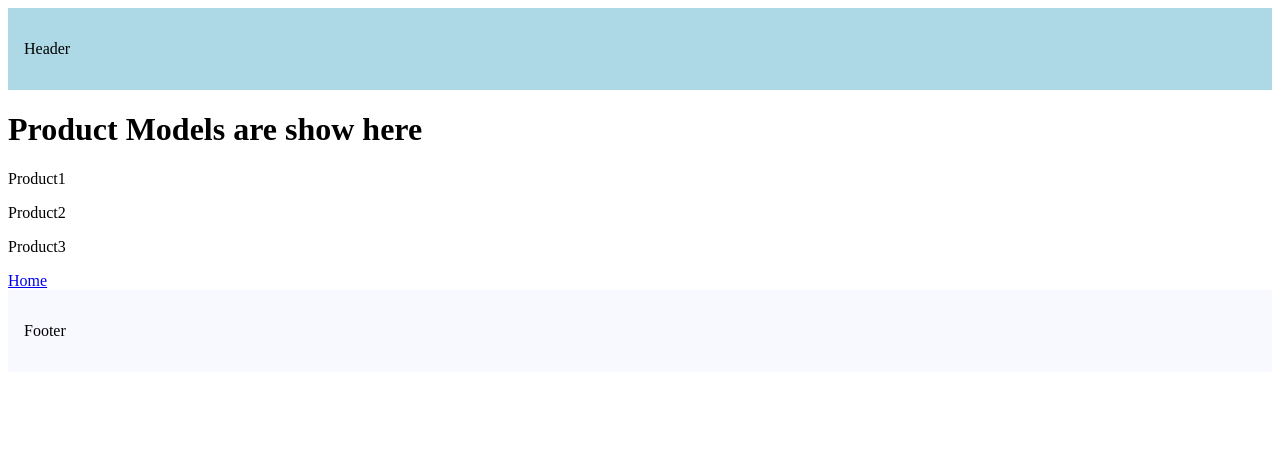
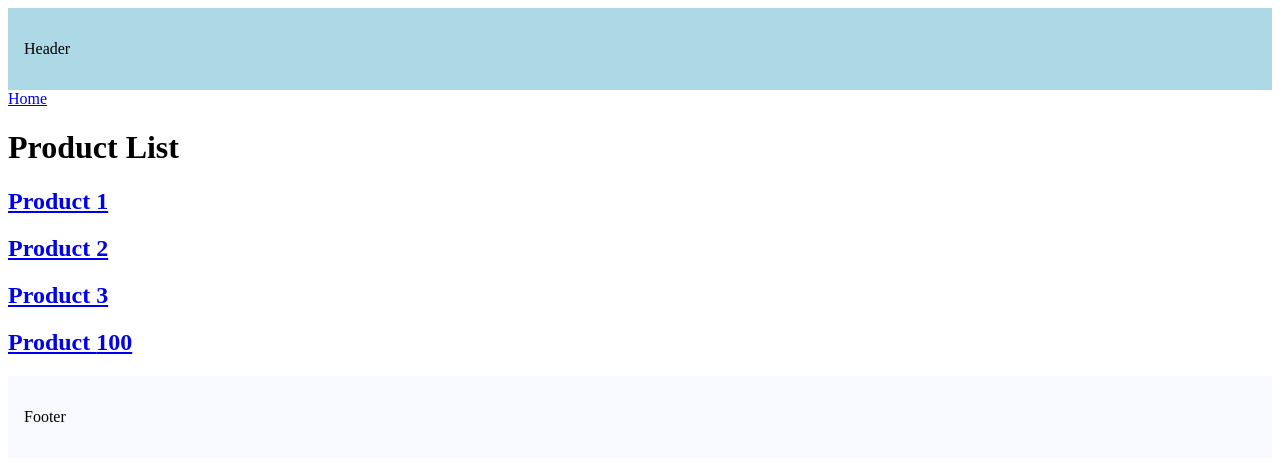
Before and after one commit to Rangerslider/NextBlog, a Next.js app: page /product in a window 1280 px wide. Shown: the top 460 px of the page. Built offline with nearby package versions, Linux system fonts and the light colour scheme.

Commit message:
error handling

```diff
--- a/app/product/page.tsx
+++ b/app/product/page.tsx
@@ -1,18 +1,43 @@
-import Link from "next/link";
-export default function ProductPage() {
-    return (
-        <>
-            <h1>Product Models are show here</h1>
-            <p>Product1</p>
-            <p>Product2</p>
-            <p>Product3</p>
-            <Link href="./">Home</Link>
+// import Link from "next/link";
+// export default function ProductPage() {
+//     return (
+//         <>
+//             <h1>Product Models are show here</h1>
+//             <p>Product1</p>
+//             <p>Product2</p>
+//             <p>Product3</p>
+//             <Link href="./">Home</Link>
 
-        </>
-    )
-}
+//         </>
+//     )
+// }
 //Dynamic Routes : ekhane amra jodi kono route er moddhe kono variable pass kori tahole oi route ta dynamic route bole.
 //product er jonno ekta folder create korlam ekn product page er moddhe 100 ta product thakbe and 100ta product
 //er jonno alada information thakbe ejonno amra dynamic routes use korte pari dynamics routes er jonno [] bracket
 //er moddhe folder create korle oi folder er jonno ekta dynamic route create hobe.Then er vitore params create korle
 // sei params id dynamicly change hobe.
+
+
+// error handling
+import Link from "next/link";
+export default function ProductList() {
+  const productId = 100;
+  return (
+    <>
+      <Link href="/">Home</Link>
+      <h1>Product List</h1>
+      <h2>
+        <Link href="products/1">Product 1</Link>
+      </h2>
+      <h2>
+        <Link href="products/2">Product 2</Link>
+      </h2>
+      <h2>
+        <Link href="products/3">Product 3</Link>
+      </h2>
+      <h2>
+        <Link href={`products/${productId}`}>Product {productId}</Link>
+      </h2>
+    </>
+  );
+}
```
Also changed, not shown: app/product/[productId]/[reviews]/[reviewId]/error.tsx (added, +16 -0 lines), app/product/[productId]/[reviews]/[reviewId]/page.tsx (+37 -10 lines), app/product/[productId]/layout.tsx (added, +21 -0 lines), app/product/[productId]/page.tsx (+23 -6 lines), app/product/error.tsx (added, +16 -0 lines).
